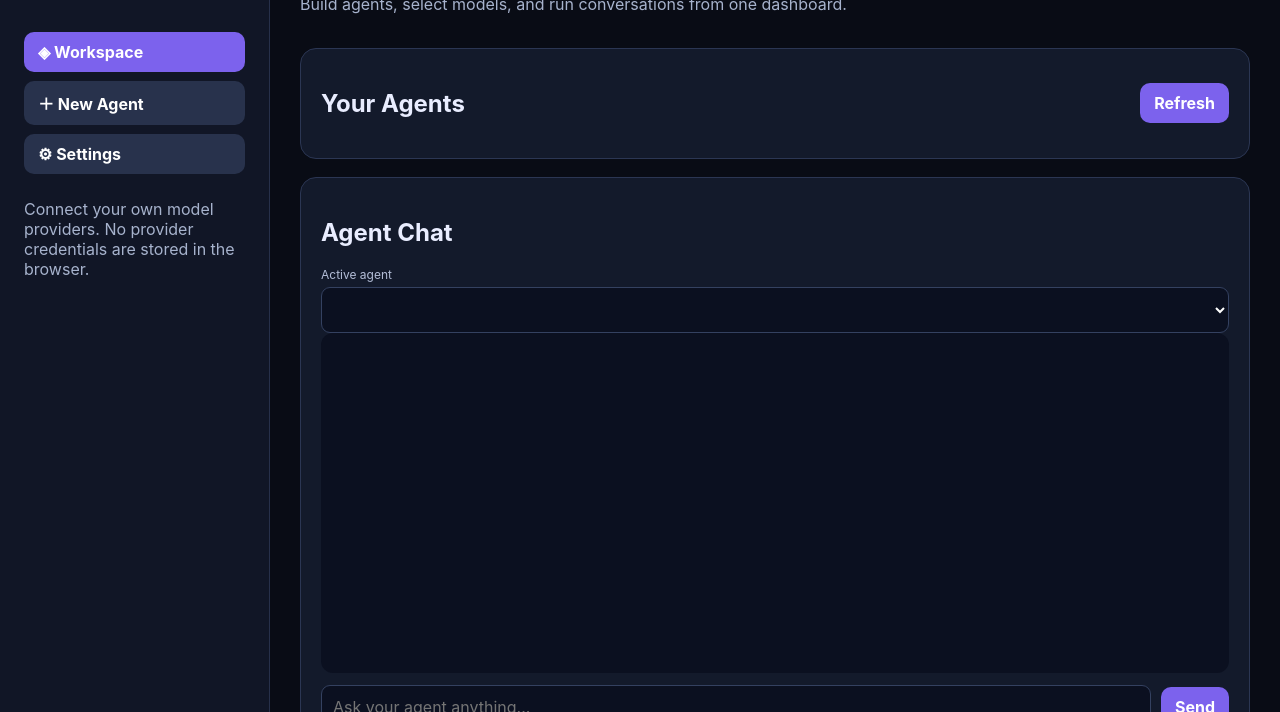
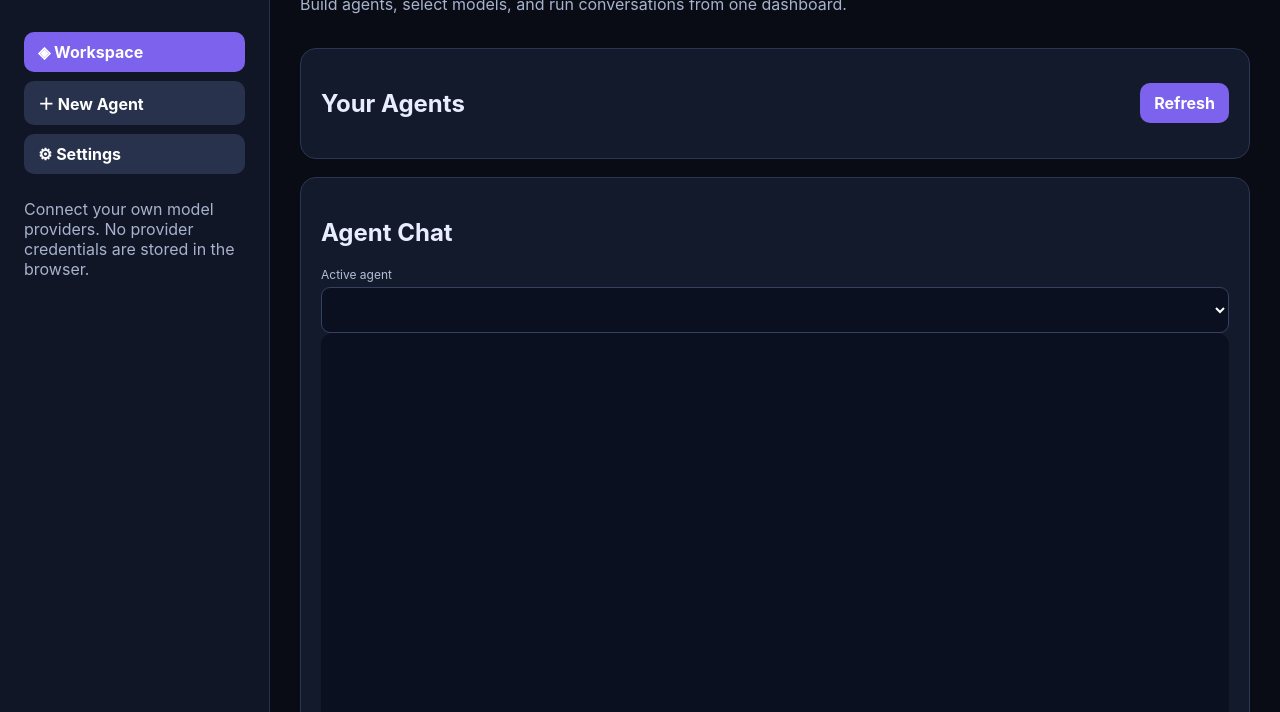
Before and after one commit to ProNoob-Dev/Personal-Agent-Free, a plain HTML site: page app/index.html in a window 1280 px wide. Shown: the part 88-800 px from the top of the page. Drawn offline with Linux system fonts and the light colour scheme; no server answers.

Commit message:
Improve mobile chat response viewing area

```diff
--- a/app/index.html
+++ b/app/index.html
@@ -21,7 +21,7 @@ textarea{min-height:90px}label{display:block;font-size:12px;color:#b4bed8;margin
 .agent{border:1px solid #34405c;border-radius:13px;padding:15px;background:#101626}
 .agent h3{margin:0 0 8px}.agent small{color:#8fa2c9;overflow-wrap:anywhere}
 .row{display:flex;gap:10px;align-items:center;flex-wrap:wrap}.grow{flex:1}
-#log{height:340px;overflow:auto;background:#0b1020;border-radius:12px;padding:14px;white-space:pre-wrap}
+#log{height:min(60vh,560px);min-height:340px;overflow:auto;background:#0b1020;border-radius:12px;padding:14px;white-space:pre-wrap;overflow-wrap:anywhere}
 .msg{padding:11px;margin:9px 0;border-radius:10px;background:#1e2840;overflow-wrap:anywhere}
 .msg.user{background:#332c64}.msg strong{display:block;margin-bottom:5px;color:#b9b0ff}
 #status{color:#ffbf89;min-height:20px}nav button{width:100%;text-align:left;margin-bottom:9px}
```
